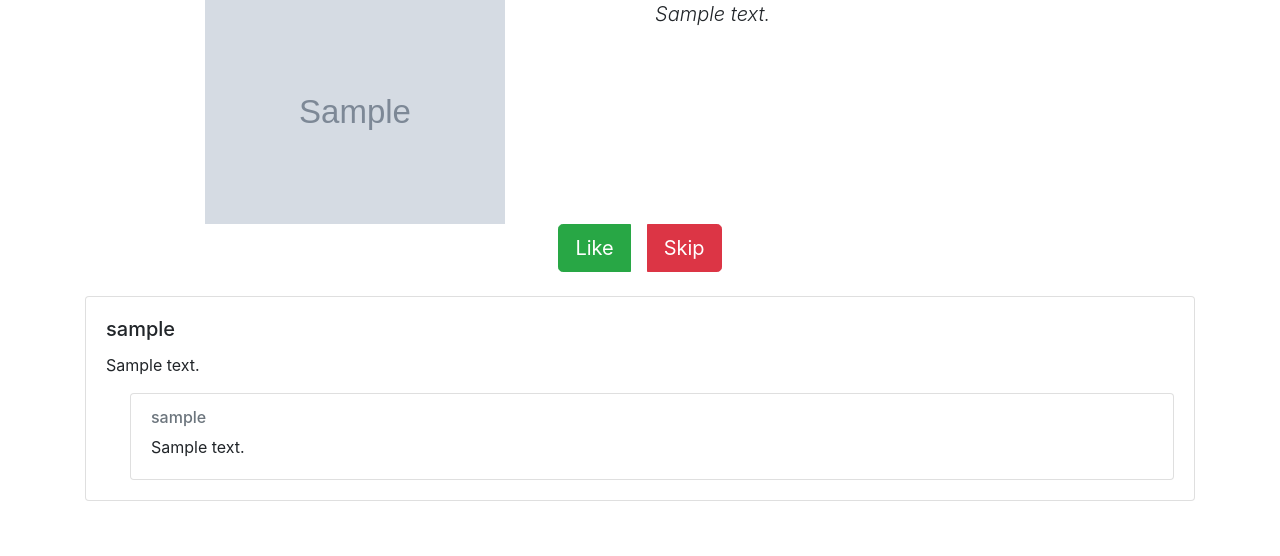
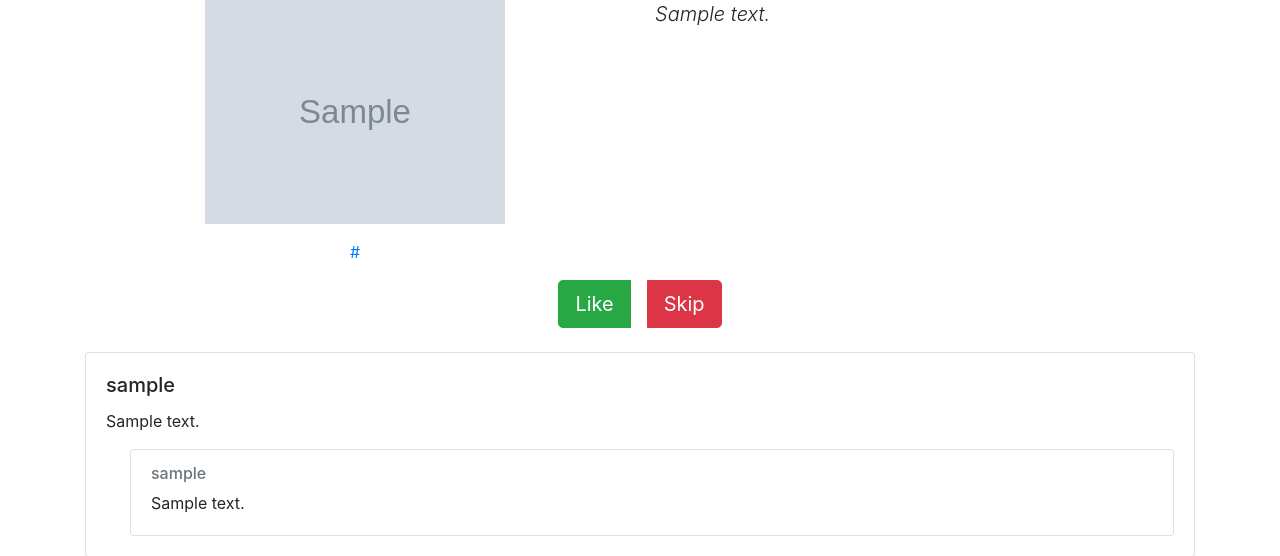
Before and after one commit to namuan/ph-browser, a Flask app: template templates/product.html in a window 1280 px wide. Shown: the part 145-701 px from the top of the page. Run offline with Flask 3, Linux system fonts and the light colour scheme; the template is opened without the code that fills it: most values are stand-ins (such as "Sample title", 1, 10 or a date in 2020); grey boxes marked "Sample" are stand-in pictures; parts of the project's set-up code (start-up, migrations or seed data) failed here and were passed over; some libraries are stand-ins or nearby versions.

Commit message:
feat: display website links below product description in a list format

```diff
--- a/templates/product.html
+++ b/templates/product.html
@@ -13,6 +13,11 @@
         <div class="row">
             <div class="col-md-6">
                 <img src="{{ product['main_image'] }}" alt="{{ product['name'] }}" class="img-fluid mx-auto d-block" style="max-width: 300px;">
+                <ul class="list-unstyled mt-3">
+                    {% for website in product['websites'] %}
+                        <li><a href="{{ website }}" target="_blank">{{ website }}</a></li>
+                    {% endfor %}
+                </ul>
             </div>
             <div class="col-md-6 text-left">
                 <p class="lead font-italic">{{ product['product_description'] }}</p>
```
